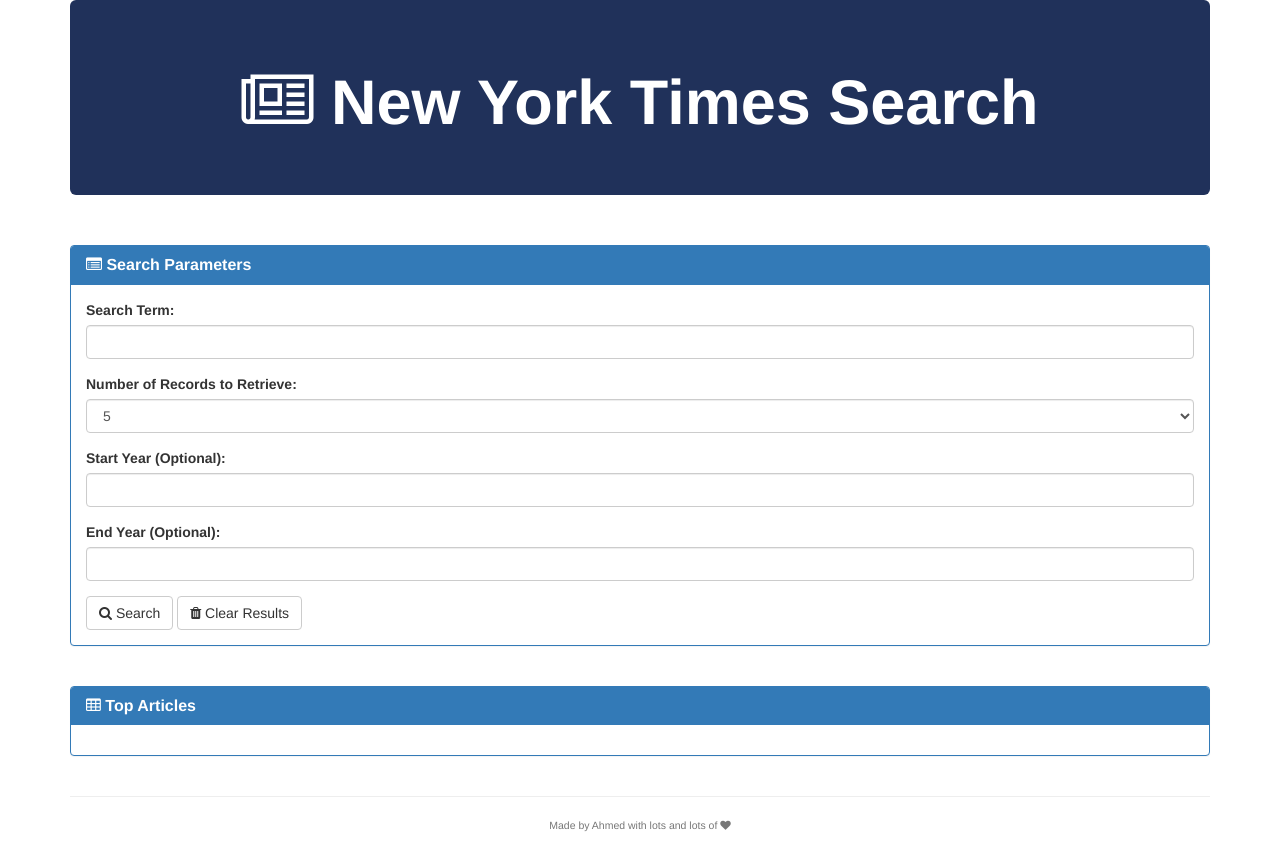
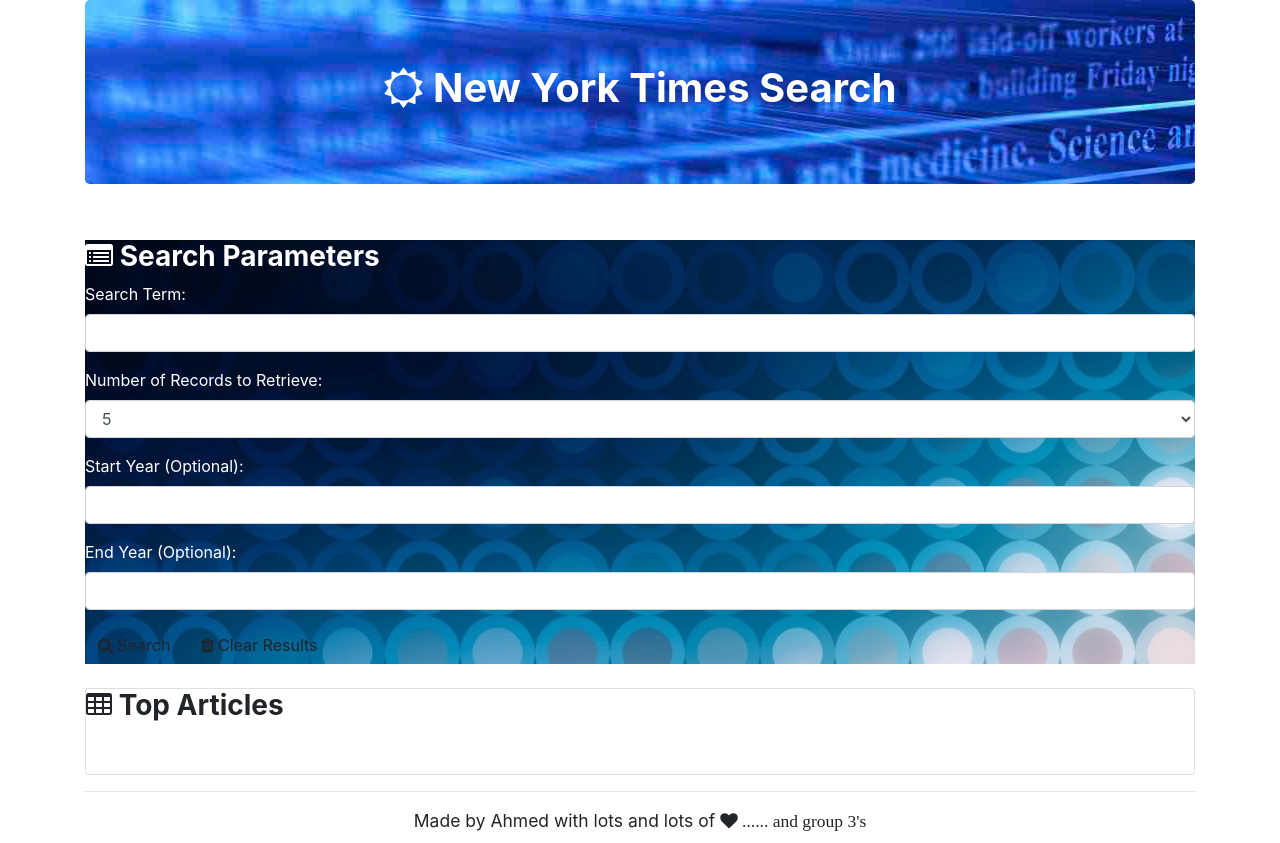
Before and after one commit to Drew0098/nytimes, a plain HTML site: page index.html in a window 1280 px wide. Drawn offline with nearby package versions, Linux system fonts and the light colour scheme; a script that the page names is missing.

Commit message:
style update

```diff
--- a/index.html
+++ b/index.html
@@ -10,6 +10,7 @@
       word-break: break-all;
     }
   	</style>
+  	<link rel="stylesheet" type="text/css" href="style.css">
 </head>
 <body>
 <!-- Main Bootstrap Search -->
@@ -17,7 +18,7 @@
 
     <!-- Jumbotron for Title -->
     <div class="jumbotron" style="background-color: #20315A ; color: white;">
-      <h1 class="text-center"><strong><i class="fa fa-newspaper-o"></i> New York Times Search</strong></h1>
+      <h1 class="text-center"><strong><i class="fa fa-sun-o"></i> New York Times Search</strong></h1>
     </div>
 
     <!-- Row for Searching New York Times -->
@@ -79,15 +80,15 @@
         <br>
 
         <!-- This panel will initially be made up of a panel and wells for each of the articles retrieved -->
-        <div class="panel panel-primary">
+        <div class="card card-primary">
 
           <!-- Panel Heading for the retrieved articles box -->
-          <div class="panel-heading">
-            <h3 class="panel-title"><strong><i class="fa fa-table"></i>   Top Articles</strong></h3>
+          <div class="card-heading">
+            <h3 class="card-title"><strong><i class="fa fa-table"></i>   Top Articles</strong></h3>
           </div>
 
           <!-- This main panel will hold each of the resulting articles -->
-          <div class="panel-body" id="well-section">
+          <div class="card-body" id="well-section">
           </div>
         </div>
       </div>
@@ -99,7 +100,7 @@
 
         <!-- Line Break followed by closing -->
         <hr>
-        <h5 class="text-center"><small>Made by Ahmed with lots and lots of <i class="fa fa-heart"></i></small></h5>
+        <h5 class="text-center"><small>Made by Ahmed with lots and lots of <i class="fa fa-heart"> ...... and group 3's</i></small></h5>
 
       </div>
     </div>
--- /dev/null
+++ b/style.css
@@ -0,0 +1,8 @@
+.jumbotron {
+	background-image: url("newsPic.jpg");
+}
+
+.panel-primary {
+	background-image: url("wallpaper.jpg");
+	color: #fff;
+}
```
Also changed, not shown: newsPic.jpg (added), wallpaper.jpg (added).
